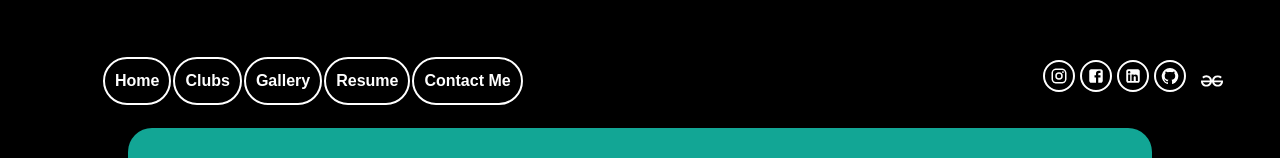
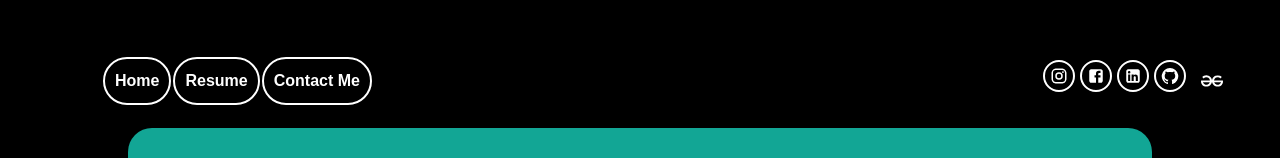
Before and after one commit to mathnebula186f/Portfolio, a React (Create React App) app: page / in a window 1280 px wide. Shown: the top 158 px of the page. Built offline with nearby package versions, Linux system fonts and the light colour scheme.

Commit message:
fix:make Clubs and Gallery hidden from navbar

```diff
--- a/src/Components/NavBar.jsx
+++ b/src/Components/NavBar.jsx
@@ -34,7 +34,7 @@ const Navbar = () => {
           <a href="/" className="navbar-link">
             Home
           </a>
-          <div className="navbar-link" onClick={toggleClubMenu}>
+          <div className="navbar-link hidden" onClick={toggleClubMenu}>
             Clubs
             {isClubMenuOpen && (
               <div className="navbar-club-menu">
@@ -65,7 +65,7 @@ const Navbar = () => {
               </div>
             )}
           </div>
-          <a href="/" className="navbar-link">
+          <a href="/" className="navbar-link hidden">
             Gallery
           </a>
           <a href="https://drive.google.com/file/d/15S3JxlfMF_94X1Me7jFWPWa-LHDu1yv7/view?usp=sharing" className="navbar-link">
--- a/src/components/NavBar.jsx
+++ b/src/components/NavBar.jsx
@@ -34,7 +34,7 @@ const Navbar = () => {
           <a href="/" className="navbar-link">
             Home
           </a>
-          <div className="navbar-link" onClick={toggleClubMenu}>
+          <div className="navbar-link hidden" onClick={toggleClubMenu}>
             Clubs
             {isClubMenuOpen && (
               <div className="navbar-club-menu">
@@ -65,7 +65,7 @@ const Navbar = () => {
               </div>
             )}
           </div>
-          <a href="/" className="navbar-link">
+          <a href="/" className="navbar-link hidden">
             Gallery
           </a>
           <a href="https://drive.google.com/file/d/15S3JxlfMF_94X1Me7jFWPWa-LHDu1yv7/view?usp=sharing" className="navbar-link">
```
